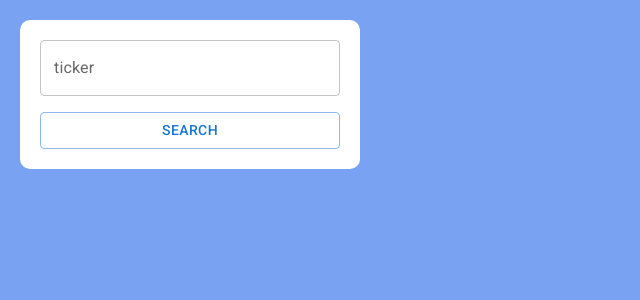
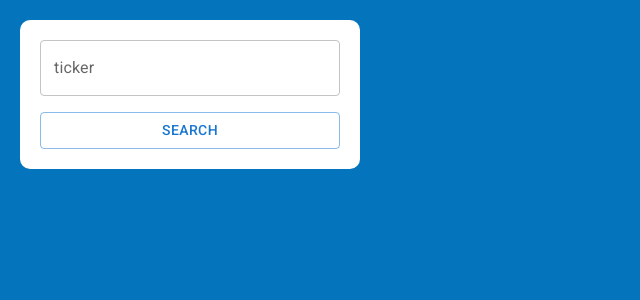
Before and after one commit to ahmadrazabmo/dd-app, a React (Create React App) app: page / in a window 1280 px wide. Shown: the top 300 px of the page, without its empty margins (0-640 px from the left). Built offline with nearby package versions, Linux system fonts and the light colour scheme.

Commit message:
Symbol fix

```diff
--- a/src/App.css
+++ b/src/App.css
@@ -9,7 +9,7 @@
 
 .App-header {
   padding: 20px 20px 0 20px;
-  background-color: #79a2f3;
+  background-color: #0474bc;
   min-height: 100vh;
   display: flex;
   flex-direction: column;
```
